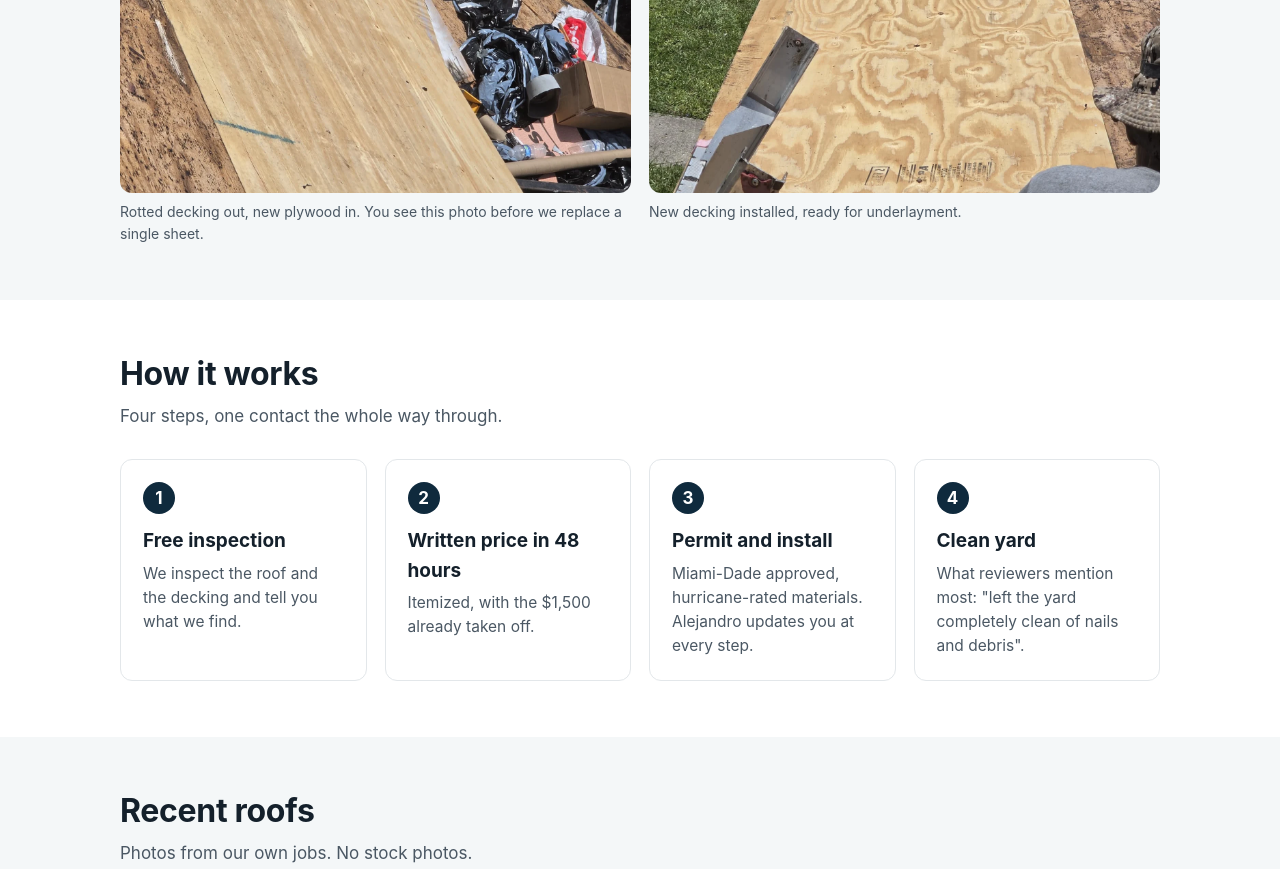
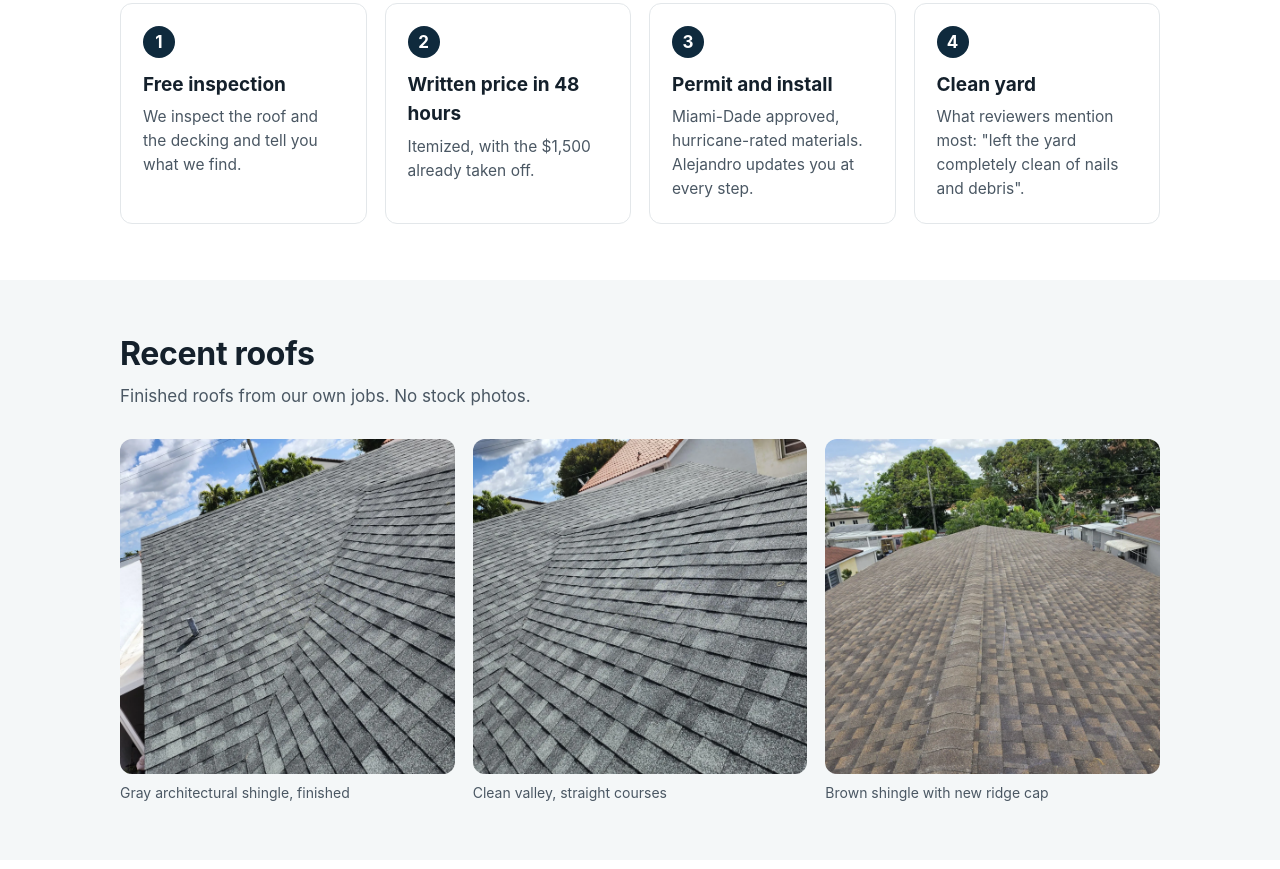
Before and after one commit to AlexisLeza/reroof-landing, a plain HTML site: page index.html in a window 1280 px wide. Shown: the part 2157-3026 px from the top of the page. Drawn offline with Linux system fonts and the light colour scheme.

Commit message:
Swap in finished-roof photos, drop job-site shots
Co-Authored-By: Claude Opus 5.5 <noreply@anthropic.com>

```diff
--- a/index.html
+++ b/index.html
@@ -144,10 +144,6 @@ footer{font-size:13px;color:var(--soft);padding:26px 0 90px}
       <div class="card"><b class="big">48 hours</b><h3>To your written estimate</h3><p>Counted from the inspection. Every line itemized: tear-off, underlayment, roof covering, permit.</p></div>
       <div class="card"><b class="big">In writing</b><h3>Your price holds</h3><p>The only change allowed is rotted decking we find after tear-off. We photograph it and price it per sheet before we touch it.</p></div>
     </div>
-    <div class="decking">
-      <figure><img src="img/job-rot.webp" alt="Rotted roof decking removed next to a new plywood sheet" loading="lazy"><figcaption>Rotted decking out, new plywood in. You see this photo before we replace a single sheet.</figcaption></figure>
-      <figure><img src="img/job-decking.webp" alt="New plywood decking installed across the roof" loading="lazy"><figcaption>New decking installed, ready for underlayment.</figcaption></figure>
-    </div>
   </div>
 </section>
 
@@ -167,11 +163,11 @@ footer{font-size:13px;color:var(--soft);padding:26px 0 90px}
 <section class="tint">
   <div class="wrap">
     <h2 class="s">Recent roofs</h2>
-    <p class="lead">Photos from our own jobs. No stock photos.</p>
+    <p class="lead">Finished roofs from our own jobs. No stock photos.</p>
     <div class="photos">
-      <figure><img src="img/job-metal.webp" alt="Standing seam metal panels going on over new underlayment" loading="lazy"><figcaption>Standing seam metal over self-adhered underlayment</figcaption></figure>
-      <figure><img src="img/job-tile.webp" alt="Tile roof home with a crew member finishing trim work" loading="lazy"><figcaption>Tile roof, finishing work</figcaption></figure>
-      <figure><img src="img/job-shingle.webp" alt="New architectural shingle roof seen from above" loading="lazy"><figcaption>New shingle roof</figcaption></figure>
+      <figure><img src="img/roof-gray.webp" alt="Finished gray architectural shingle roof under a blue sky" loading="lazy"><figcaption>Gray architectural shingle, finished</figcaption></figure>
+      <figure><img src="img/roof-valley.webp" alt="Close view of new shingle courses meeting at a clean valley" loading="lazy"><figcaption>Clean valley, straight courses</figcaption></figure>
+      <figure><img src="img/roof-ridge.webp" alt="Finished brown shingle roof with new ridge cap" loading="lazy"><figcaption>Brown shingle with new ridge cap</figcaption></figure>
     </div>
   </div>
 </section>
```
Also changed, not shown: img/job-decking.webp (deleted), img/job-metal.webp (deleted), img/job-rot.webp (deleted), img/job-shingle.webp (deleted), img/job-tile.webp (deleted), img/roof-gray.webp (added), img/roof-ridge.webp (added), img/roof-valley.webp (added).
